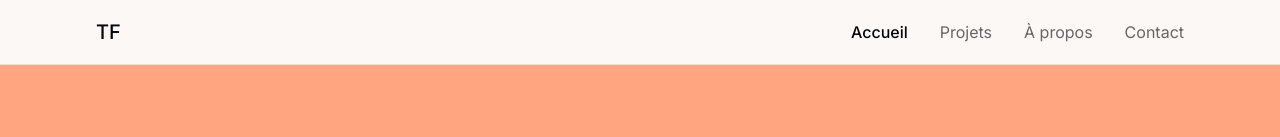
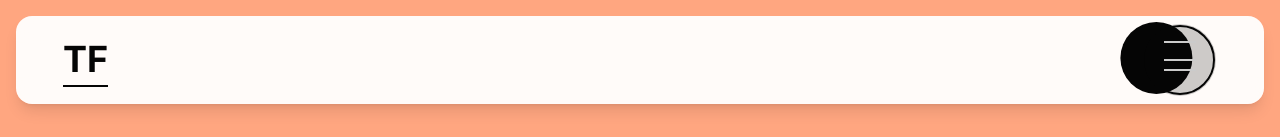
Before and after one commit to ThomasWEBDEV/portfolio-thomas-feret, a Next.js app: page / in a window 1280 px wide. Shown: the top 137 px of the page. Built offline with nearby package versions, Linux system fonts and the light colour scheme.

Commit message:
refactor(header): minor layout adjustments

```diff
--- a/components/Header.tsx
+++ b/components/Header.tsx
@@ -1,44 +1,244 @@
 "use client";
 import Link from "next/link";
-import { motion } from "framer-motion";
+import { motion, useMotionValue, useSpring, useTransform, useScroll } from "framer-motion";
 import { usePathname } from "next/navigation";
+import { useState, useEffect } from "react";
 
 export default function Header() {
   const pathname = usePathname();
+  const [isExpanded, setIsExpanded] = useState(false);
+  const [windowWidth, setWindowWidth] = useState(1920);
+  const mouseX = useMotionValue(0);
+  const mouseY = useMotionValue(0);
+  const { scrollYProgress } = useScroll();
 
-  const navLinks = [
-    { href: "/", label: "Accueil" },
-    { href: "/projets", label: "Projets" },
-    { href: "/about", label: "À propos" },
-    { href: "/contact", label: "Contact" }
+  const springConfig = { damping: 25, stiffness: 150 };
+  const x = useSpring(mouseX, springConfig);
+  const y = useSpring(mouseY, springConfig);
+
+  useEffect(() => {
+    setWindowWidth(window.innerWidth);
+
+    const handleMouseMove = (e: MouseEvent) => {
+      mouseX.set(e.clientX);
+      mouseY.set(e.clientY);
+    };
+
+    const handleResize = () => {
+      setWindowWidth(window.innerWidth);
+    };
+
+    window.addEventListener("mousemove", handleMouseMove);
+    window.addEventListener("resize", handleResize);
+
+    return () => {
+      window.removeEventListener("mousemove", handleMouseMove);
+      window.removeEventListener("resize", handleResize);
+    };
+  }, [mouseX, mouseY]);
+
+  const navItems = [
+    { href: "/", label: "Accueil", title: "Accueil", x: -120, y: 20 },
+    { href: "/projets", label: "Projets", title: "Projets", x: -100, y: 90 },
+    { href: "/about", label: "Info", title: "Info", x: -30, y: 120 },
+    { href: "/contact", label: "Contact", title: "Contact", x: 40, y: 90 }
   ];
 
   return (
-    <motion.header
-      initial={{ y: -100 }}
-      animate={{ y: 0 }}
-      className="fixed top-0 w-full bg-[#fcfcfc]/95 backdrop-blur-sm z-50 border-b border-[#050505]/10"
-    >
-      <nav className="max-w-6xl mx-auto px-8 h-16 flex items-center justify-between">
-        <Link href="/" className="text-xl font-medium text-[#050505] hover:text-[#050505]/70 transition-colors">
-          TF
-        </Link>
-        <div className="flex gap-8">
-          {navLinks.map((link) => (
-            <Link
-              key={link.href}
-              href={link.href}
-              className={`transition-colors ${
-                pathname === link.href
-                  ? "text-[#050505] font-medium"
-                  : "text-[#050505]/60 hover:text-[#050505]"
-              }`}
+    <>
+      {/* Barre de navigation agrandie de 50% */}
+      <div className="fixed top-4 left-4 right-4 z-50">
+        <div className="bg-white/95 backdrop-blur-md rounded-2xl shadow-lg">
+          <div className="flex items-center justify-between px-12 h-22"> {/* h-16 → h-24 */}
+
+            {/* Logo TF agrandi */}
+            <Link href="/" className="relative">
+              <motion.div
+                className="relative"
+                whileHover={{ scale: 1.05 }}
+                style={{
+                  x: useTransform(x, (value) => (value - 100) * 0.01),
+                  y: useTransform(y, (value) => (value - 100) * 0.01),
+                }}
+              >
+                <div className="text-4xl font-bold text-[#050505]"> {/* text-2xl → text-4xl */}
+                  TF
+                </div>
+                {/* Indicateur de page active */}
+                <motion.div
+                  className="absolute -bottom-2 left-0 right-0 h-0.5 bg-[#050505]"
+                  initial={{ scaleX: 0 }}
+                  animate={{ scaleX: pathname === "/" ? 1 : 0 }}
+                  transition={{ duration: 0.3 }}
+                />
+              </motion.div>
+            </Link>
+
+            {/* Bouton Menu agrandi */}
+            <motion.button
+              onClick={() => setIsExpanded(!isExpanded)}
+              className="relative group"
+              whileHover={{ scale: 1.1 }}
+              whileTap={{ scale: 0.95 }}
             >
-              {link.label}
-            </Link>
-          ))}
+              <div className="relative w-[72px] h-[72px]"> {/* w-12 h-12 → w-18 h-18 (72px) */}
+                {/* Cercle de progression du scroll */}
+                <svg className="absolute inset-0 w-full h-full -rotate-90 pointer-events-none">
+                  <circle
+                    cx="36"
+                    cy="36"
+                    r="34"
+                    stroke="#050505"
+                    strokeWidth="1"
+                    fill="none"
+                    opacity="0.1"
+                  />
+                  <motion.circle
+                    cx="36"
+                    cy="36"
+                    r="34"
+                    stroke="#050505"
+                    strokeWidth="2"
+                    fill="none"
+                    strokeLinecap="round"
+                    style={{
+                      pathLength: scrollYProgress,
+                      strokeDasharray: "1 1",
+                    }}
+                  />
+                </svg>
+
+                {/* Cercle magnétique */}
+                <motion.div
+                  className="absolute inset-0 bg-[#050505] rounded-full"
+                  style={{
+                    x: useTransform(x, (value) => (value - windowWidth + 100) * 0.02),
+                    y: useTransform(y, (value) => (value - 100) * 0.02),
+                  }}
+                />
+
+                {/* Lignes du menu burger agrandies */}
+                <div className="absolute inset-0 flex flex-col justify-center items-center pointer-events-none">
+                  <motion.span
+                    animate={{
+                      rotate: isExpanded ? 45 : 0,
+                      y: isExpanded ? 0 : -8,
+                    }}
+                    className="w-8 h-0.5 bg-[#fcfcfc] block" // w-5 → w-8
+                  />
+                  <motion.span
+                    animate={{
+                      opacity: isExpanded ? 0 : 1,
+                    }}
+                    className="w-8 h-0.5 bg-[#fcfcfc] block mt-2" // mt-1 → mt-2
+                  />
+                  <motion.span
+                    animate={{
+                      rotate: isExpanded ? -45 : 0,
+                      y: isExpanded ? -10 : 0,
+                    }}
+                    className="w-8 h-0.5 bg-[#fcfcfc] block mt-2"
+                  />
+                </div>
+
+                {/* Pulsation au hover */}
+                <motion.div
+                  className="absolute inset-0 bg-[#050505]/20 rounded-full pointer-events-none"
+                  animate={{
+                    scale: isExpanded ? [1, 1.3, 1] : 1,
+                  }}
+                  transition={{
+                    duration: 1,
+                    repeat: isExpanded ? Infinity : 0,
+                    repeatType: "loop",
+                  }}
+                />
+              </div>
+            </motion.button>
+          </div>
         </div>
-      </nav>
-    </motion.header>
+      </div>
+
+      {/* Overlay de fond pour le menu */}
+      <motion.div
+        initial={{ opacity: 0 }}
+        animate={{
+          opacity: isExpanded ? 1 : 0,
+        }}
+        transition={{ duration: 0.3 }}
+        className={`fixed inset-0 bg-[#fcfcfc]/80 backdrop-blur-sm z-40 ${isExpanded ? "pointer-events-auto" : "pointer-events-none"}`}
+        onClick={() => setIsExpanded(false)}
+      />
+
+      {/* Navigation Orbitale - position ajustée pour le bouton plus grand */}
+      {navItems.map((item, index) => (
+        <motion.div
+          key={item.href}
+          initial={{ scale: 0, opacity: 0 }}
+          animate={{
+            scale: isExpanded ? 1 : 0,
+            opacity: isExpanded ? 1 : 0,
+            x: isExpanded ? item.x : 0,
+            y: isExpanded ? item.y : 0,
+          }}
+          transition={{
+            duration: 0.5,
+            delay: isExpanded ? index * 0.1 : 0,
+            type: "spring",
+            stiffness: 260,
+            damping: 20,
+          }}
+          className="fixed z-50"
+          style={{ top: "60px", right: "40px" }} // Ajusté pour le bouton plus grand
+        >
+          <Link href={item.href} onClick={() => setIsExpanded(false)}>
+            <motion.div
+              className="relative group"
+              whileHover={{ scale: 1.2, rotate: 360 }}
+              whileTap={{ scale: 0.9 }}
+              transition={{ type: "spring", stiffness: 200 }}
+            >
+              {/* Cercle de navigation avec gradient */}
+              <div className={`w-14 h-14 rounded-full flex items-center justify-center transition-all duration-300 cursor-pointer ${
+                pathname === item.href
+                  ? "bg-gradient-to-br from-[#050505] to-[#2a2a2a] text-[#fcfcfc] shadow-lg"
+                  : "bg-[#fcfcfc] text-[#050505] border border-[#050505]/20 hover:border-[#050505]/40"
+              }`}>
+                <span className="text-sm font-medium">{item.label}</span>
+              </div>
+
+              {/* Label au hover */}
+              <motion.div
+                className="absolute top-16 left-1/2 transform -translate-x-1/2 pointer-events-none"
+                initial={{ opacity: 0, y: -5 }}
+                whileHover={{ opacity: 1, y: 0 }}
+                transition={{ duration: 0.2 }}
+              >
+                <span className="text-xs text-[#050505]/70 font-medium bg-[#fcfcfc] px-2 py-1 rounded-md shadow-sm whitespace-nowrap">
+                  {item.title}
+                </span>
+              </motion.div>
+
+              {/* Particules au hover */}
+              {pathname === item.href && (
+                <motion.div
+                  className="absolute inset-0 rounded-full pointer-events-none"
+                  animate={{
+                    boxShadow: [
+                      "0 0 0 0 rgba(5,5,5,0.2)",
+                      "0 0 0 10px rgba(5,5,5,0)",
+                    ],
+                  }}
+                  transition={{
+                    duration: 1,
+                    repeat: Infinity,
+                  }}
+                />
+              )}
+            </motion.div>
+          </Link>
+        </motion.div>
+      ))}
+    </>
   );
 }
```
